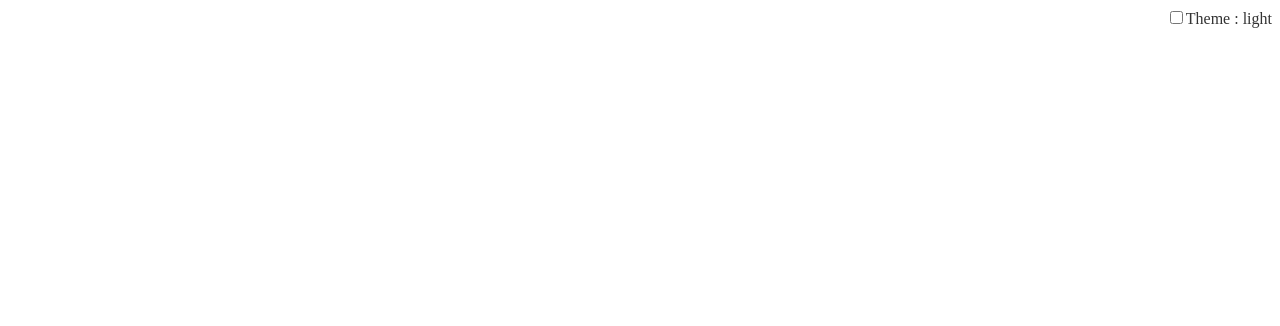
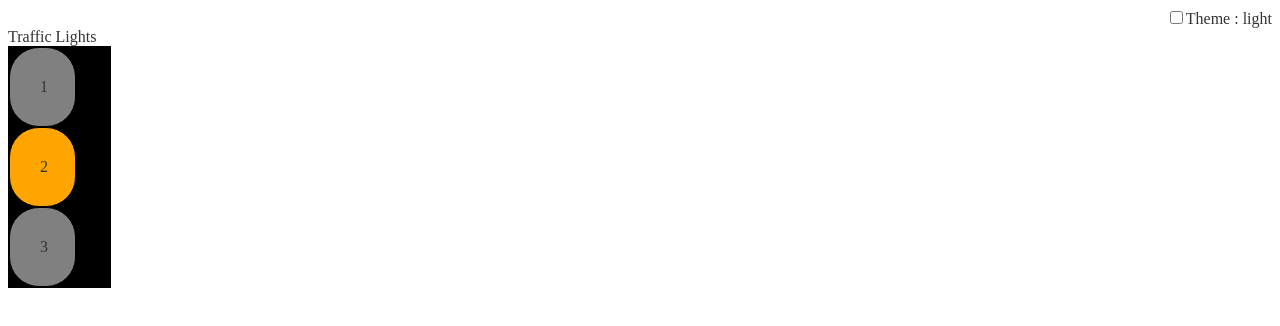
Before and after one commit to mythreyeepn/React_challenges, a React (Create React App) app: page /trafficLights in a window 1280 px wide. Before the commit this address had no page. Shown: the top 326 px of the page. Built offline with nearby package versions, Linux system fonts and the light colour scheme.

Commit message:
Traffic Lights

```diff
--- a/src/App.js
+++ b/src/App.js
@@ -9,6 +9,7 @@ import DisplayComponent from "./ProgressBar";
 import GridLights from "./3*3GridLights";
 import NavBar from "./NavBar";
 import { BackGroundChanger } from "./BackGround-Changer/BackGroundChanger"; // Importing the context provider
+import TrafficLights from "./Traffic-Lights";
 
 // import NotFound from './NotFound';
 
@@ -25,6 +26,7 @@ const App = () => {
           <Route path="/passwordStrength" element={<PasswordStrength />} />
           <Route path="/progressBar" element={<DisplayComponent />} />
           <Route path="/lights" element={<GridLights />} />
+          <Route path="/trafficLights" element={<TrafficLights />} />
         </Routes>
       </Router>
     </BackGroundChanger>
--- a/src/NavBar.jsx
+++ b/src/NavBar.jsx
@@ -1,6 +1,6 @@
 import { useContext } from "react";
 import { ThemeContext } from "./BackGround-Changer/BackGroundChanger";
-import "./index.css"
+import "./index.css";
 
 const NavBar = () => {
   const { theme, toggleTheme } = useContext(ThemeContext);
@@ -10,7 +10,7 @@ const NavBar = () => {
   };
   return (
     <>
- <div className="container">
+      <div className="container_nav">
         <div className="mode-switch">
           <label>
             <input
--- /dev/null
+++ b/src/Traffic-Lights/TrafficLights.jsx
@@ -0,0 +1,38 @@
+import React, { useState, useEffect } from "react";
+import "./traffic.css";
+const colors = ["red", "orange", "green"];
+const TrafficLights = () => {
+  const [light, setLight] = useState(0);
+
+  useEffect(() => {
+    let timer = setInterval(() => {
+      setLight((prev) => (prev % 3) + 1);
+    }, 1000);
+    return () => {
+      clearInterval(timer);
+    };
+  }, []);
+
+  return (
+    <div>
+      Traffic Lights
+      <div className="container">
+        {[...Array(3)].map((_, index) => {
+          index += 1;
+          return (
+            <div
+              className="item"
+              style={{
+                backgroundColor: light === index ? colors[index - 1] : "gray",
+              }}
+            >
+              {index}
+            </div>
+          );
+        })}
+      </div>
+    </div>
+  );
+};
+
+export default TrafficLights;
--- /dev/null
+++ b/src/Traffic-Lights/index.js
@@ -0,0 +1,2 @@
+import TrafficLights from "./TrafficLights";
+export default TrafficLights;
--- /dev/null
+++ b/src/Traffic-Lights/traffic.css
@@ -0,0 +1,14 @@
+.container {
+  display: flex;
+  flex-direction: column;
+  width: 8%;
+  border: 1px solid black;
+  background-color: black;
+}
+.item {
+  border: 1px solid black;
+  padding: 30px;
+  width: 5%;
+  border-radius: 30px;
+  background-color: gray;
+}
--- a/src/index.css
+++ b/src/index.css
@@ -21,7 +21,7 @@ h1 {
   position: relative;
   margin-left: 10px;
 }
-.container {
+.container_nav {
   display: flex;
   justify-content: flex-end;
 }
```
Lines whose indentation alone changed are shown as unchanged.
